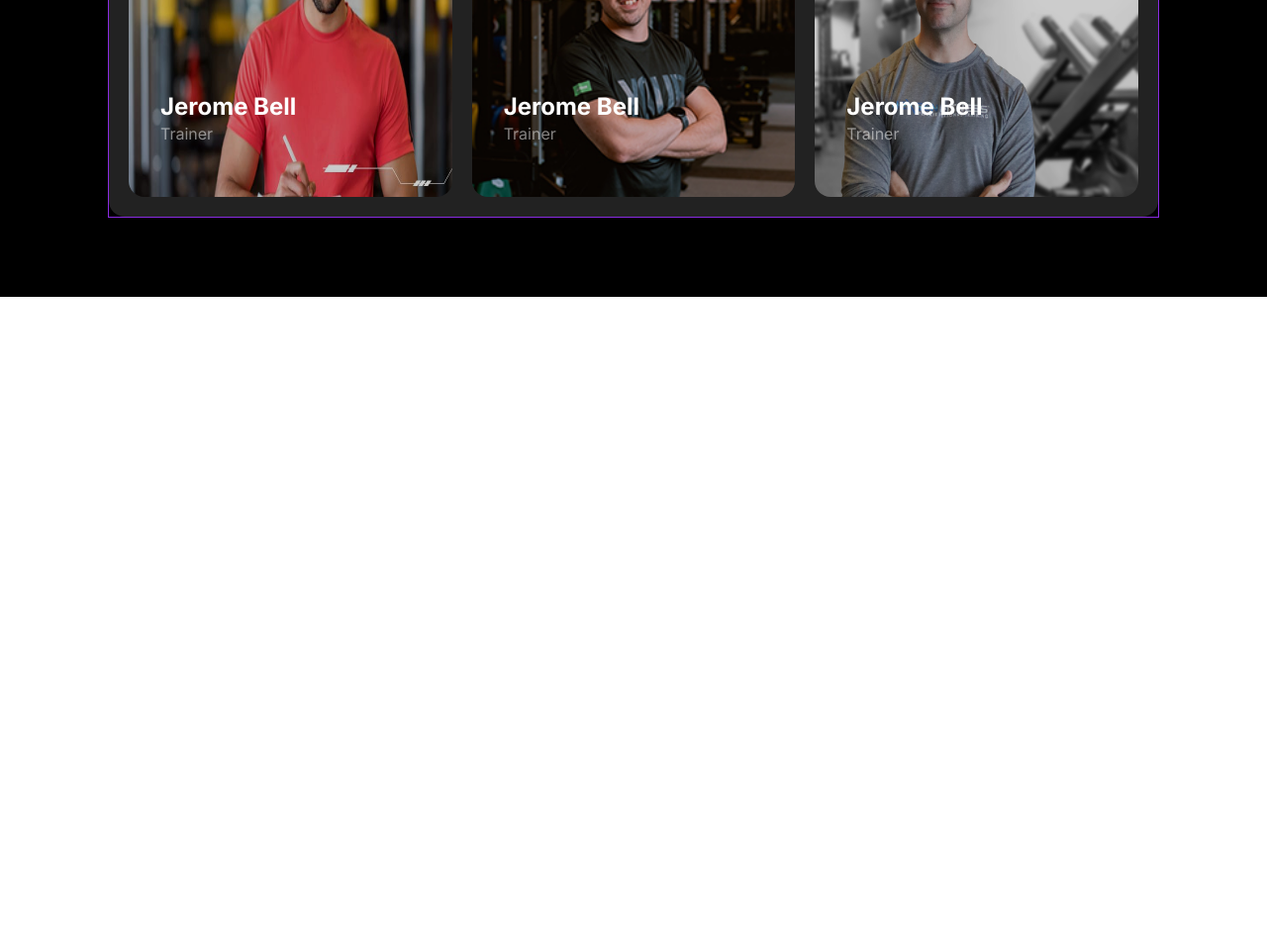
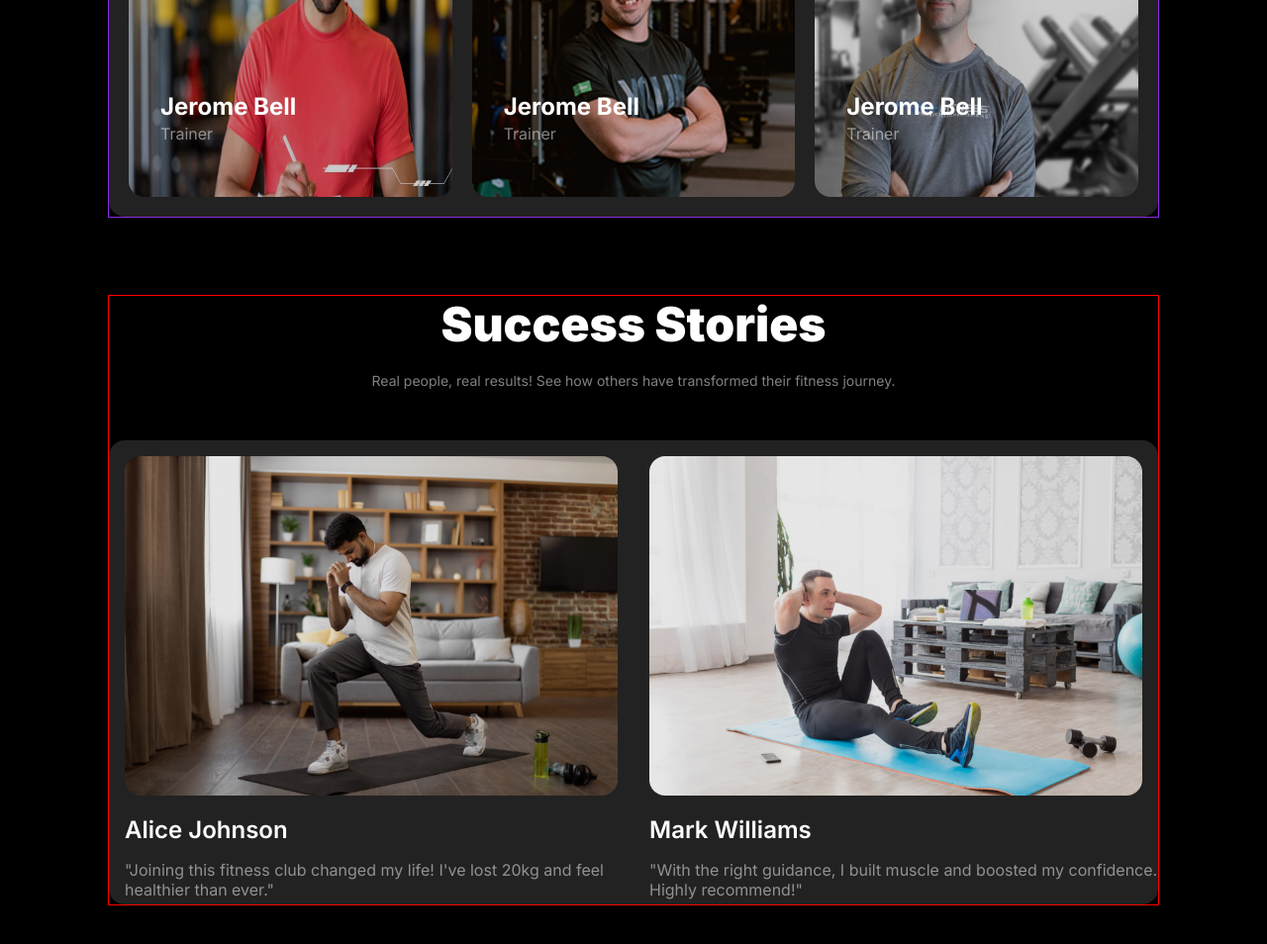
Before and after one commit to bdahsan1999wd/fitness-landing-page, a plain HTML site: page index.html in a window 1280 px wide. Shown: the part 4012-4966 px from the top of the page at 99% size. Before the commit the page ends 4312 px from the top, so only its background shows below. Drawn offline with Linux system fonts and the light colour scheme; a web font is replaced by a local one.

Commit message:
success stories section added

```diff
--- a/index.html
+++ b/index.html
@@ -315,6 +315,32 @@
 
         </section>
 
+        <!---------- Success Stories Section Added ---------->
+        <section class="success-stories-section">
+            <h2 class="section-title text-center">Success Stories</h2>
+            <p class="section-description text-center">Real people, real results! See how others have transformed their
+                fitness journey.</p>
+
+            <div class="stories-container display-flex">
+
+                <div class="story-box">
+                    <img src="./assets/images/exercise-5.jpg" alt="success story 1">
+                    <h4 class="story-name color1">Alice Johnson</h4>
+                    <p class="story-description color2">"Joining this fitness club changed my life! I've lost 20kg and
+                        feel healthier than ever."</p>
+                </div>
+
+                <div class="story-box">
+                    <img src="./assets/images/exercise-6.jpg" alt="success story 2">
+                    <h4 class="story-name color1">Mark Williams</h4>
+                    <p class="story-description color2">"With the right guidance, I built muscle and boosted my
+                        confidence. Highly recommend!"</p>
+                </div>
+
+            </div>
+
+        </section>
+
     </main>
 
 </body>
--- a/styles/mobile.css
+++ b/styles/mobile.css
@@ -124,4 +124,13 @@
   .team-container {
     grid-template-columns: repeat(1, 1fr);
   }
+
+  /* ----------Success Stories Section Mobile/Small Device Responsive Added---------- */
+  .success-stories-section {
+    margin: 0 1.5rem;
+  }
+  .stories-container {
+    flex-direction: column;
+    margin-bottom: 3rem;
+  }
 }
--- a/styles/style.css
+++ b/styles/style.css
@@ -623,3 +623,34 @@ th {
   top: 16rem;
   left: 2rem;
 }
+
+/* ----------Success Stories Section Styles Added---------- */
+.success-stories-section {
+  max-width: 1060px;
+  margin: 0 auto;
+  outline: 1px solid red;
+  margin-bottom: 5rem;
+}
+.stories-container {
+  justify-content: space-between;
+  margin-top: 3rem;
+  background-color: rgb(34, 34, 34);
+  border-radius: 1rem;
+}
+.story-box img {
+  width: 100%;
+  height: 80%;
+  padding: 1rem;
+  border-radius: 2rem;
+  filter: brightness(90%);
+}
+.story-box h4 {
+  font-size: 1.5rem;
+  font-weight: 600;
+  margin: 0 0 1rem 1rem;
+}
+.story-box p {
+  font-size: 1rem;
+  font-weight: 400;
+  margin: 0 0 1rem 1rem;
+}
--- a/styles/tablet.css
+++ b/styles/tablet.css
@@ -97,4 +97,9 @@
   .team-container {
     grid-template-columns: repeat(2, 1fr);
   }
+
+  /* ----------Success Stories Section Tablet/Medium Device Responsive Added---------- */
+  .success-stories-section {
+    margin: 0 4.5rem;
+  }
 }
```
